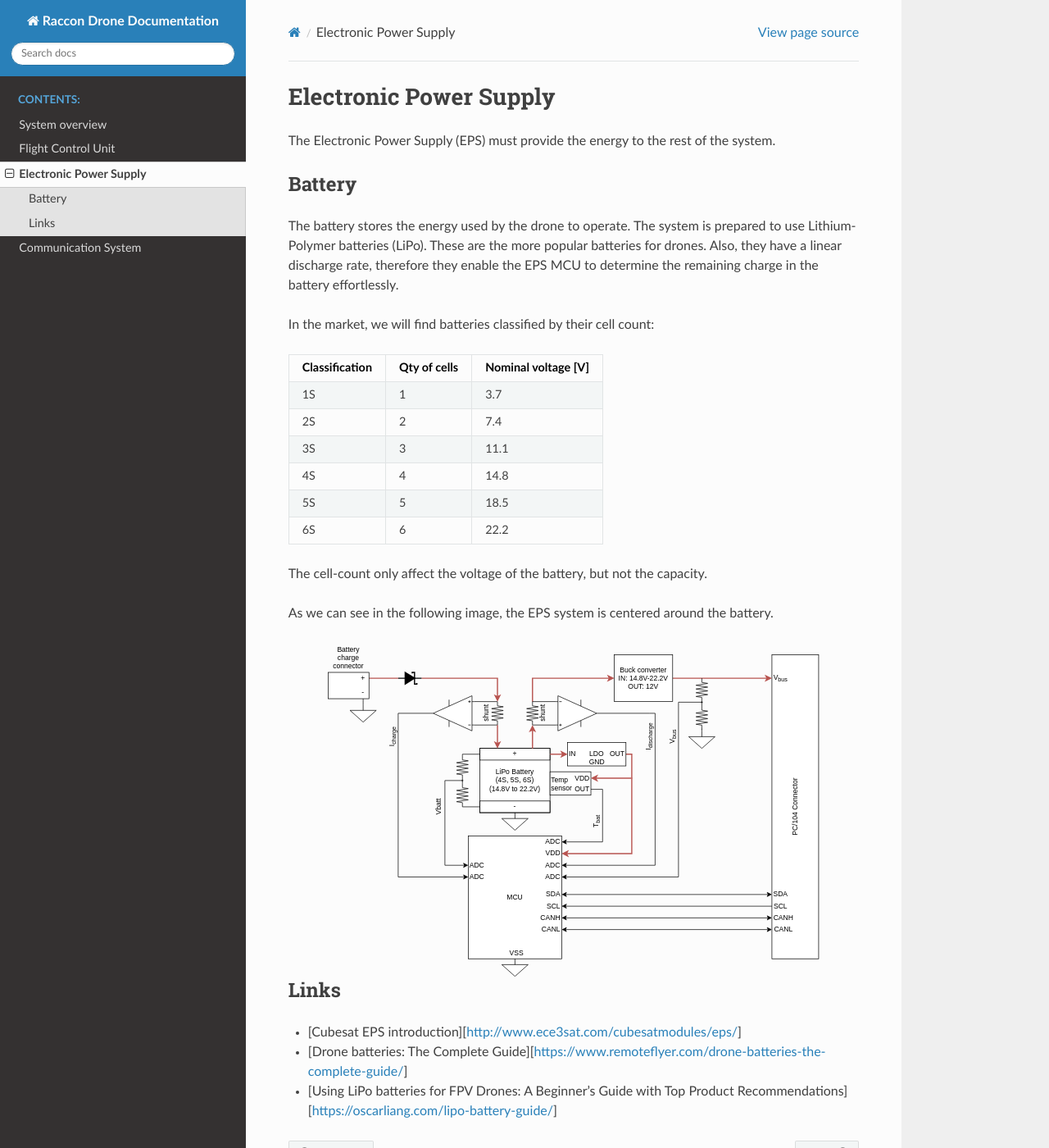
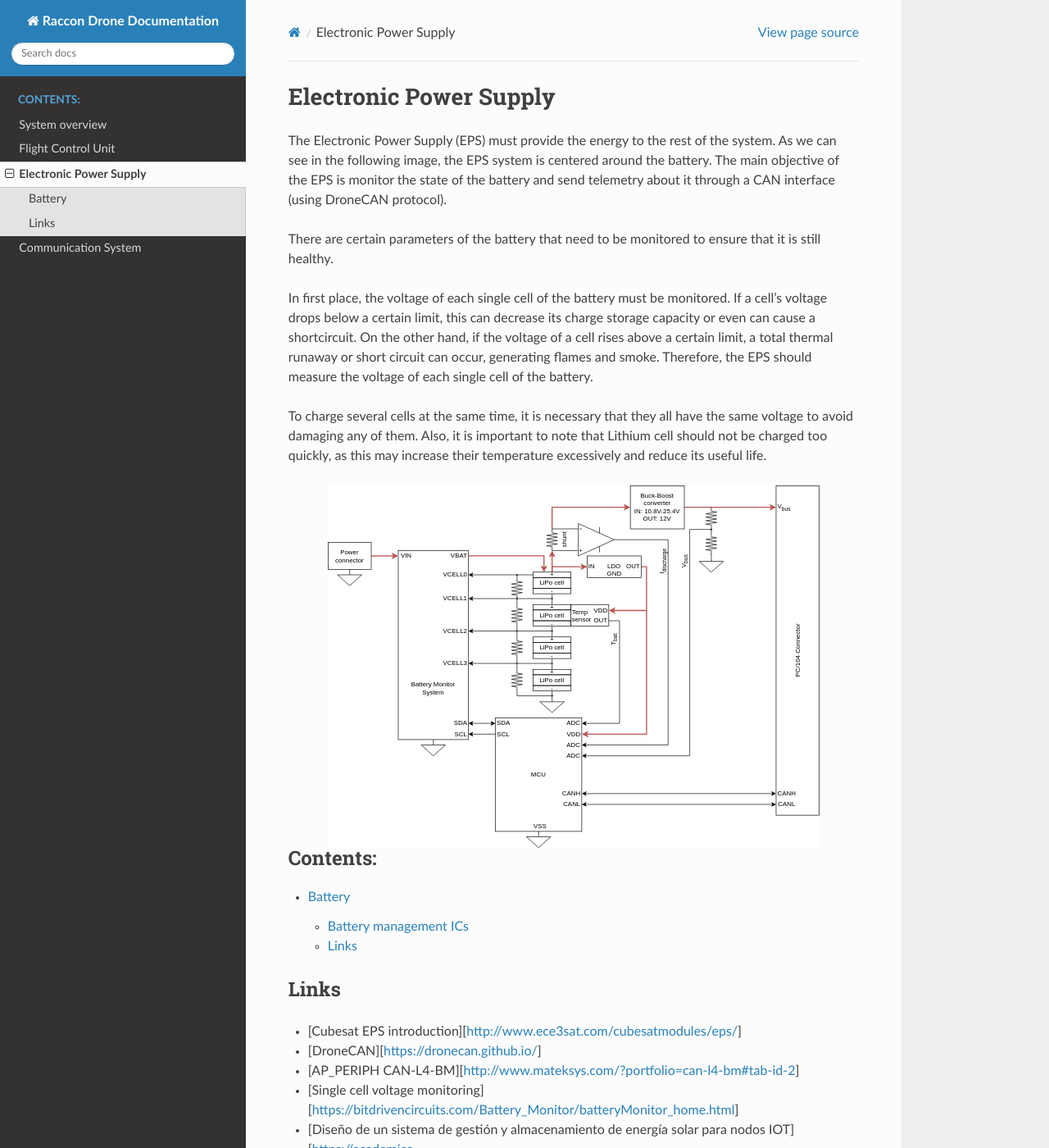
Before and after one commit to the-hacky-raccoon/drone_systems, a Sphinx documentation site: the page built from sphinx/chapters/eps/intro.rst, in a window 1280 px wide and 1400 px high. Shown: the whole window at 82% size. Built offline with Sphinx 7.4.7 and the Read the Docs theme 2.0.0, drawn with Linux system fonts in a browser that asks for light colours; some of the changed text lies outside the part shown.

Commit message:
feat: work a little in EPS research

```diff
--- a/sphinx/chapters/cs/intro.rst
+++ b/sphinx/chapters/cs/intro.rst
@@ -1,5 +1,6 @@
+**********************
 Communication System
-====================================================
+**********************
 
 The communication system has to communicate:
 
@@ -8,4 +9,4 @@ The communication system has to communicate:
 * The telemetry gathered from the rest of the system to the user.
 
 Links
-------
+########
--- a/sphinx/chapters/eps/intro.rst
+++ b/sphinx/chapters/eps/intro.rst
@@ -1,48 +1,40 @@
+*************************
 Electronic Power Supply
-====================================================
+*************************
 
 The Electronic Power Supply (EPS) must provide the energy to the rest of the system.
+As we can see in the following image, the EPS system is centered around the battery.
+The main objective of the EPS is monitor the state of the battery and send telemetry about it through a CAN interface (using DroneCAN protocol).
 
-Battery
---------
+There are certain parameters of the battery that need to be monitored to ensure that it is still healthy.
 
-The battery stores the energy used by the drone to operate.
-The system is prepared to use Lithium-Polymer batteries (LiPo).
-These are the more popular batteries for drones.
-Also, they have a linear discharge rate, therefore they enable the EPS MCU to determine the remaining charge in the battery effortlessly.
+In first place, the voltage of each single cell of the battery must be monitored.
+If a cell's voltage drops below a certain limit, this can decrease its charge storage capacity or even can cause a shortcircuit.
+On the other hand, if the voltage of a cell rises above a certain limit, a total thermal runaway or short circuit can occur, generating flames and smoke.
+Therefore, the EPS should measure the voltage of each single cell of the battery.
 
-In the market, we will find batteries classified by their cell count:
-
-+----------------+--------------+---------------------+
-| Classification | Qty of cells | Nominal voltage [V] |
-+================+==============+=====================+
-| 1S             | 1            | 3.7                 |
-+----------------+--------------+---------------------+
-| 2S             | 2            | 7.4                 |
-+----------------+--------------+---------------------+
-| 3S             | 3            | 11.1                |
-+----------------+--------------+---------------------+
-| 4S             | 4            | 14.8                |
-+----------------+--------------+---------------------+
-| 5S             | 5            | 18.5                |
-+----------------+--------------+---------------------+
-| 6S             | 6            | 22.2                |
-+----------------+--------------+---------------------+
-
-
-The cell-count only affect the voltage of the battery, but not the capacity.
-
-As we can see in the following image, the EPS system is centered around the battery.
+To charge several cells at the same time, it is necessary that they all have the same voltage to avoid damaging any of them.
+Also, it is important to note that Lithium cell should not be charged too quickly, as this may increase their temperature excessively and reduce its useful life.
 
 .. image:: ../../img/eps_overview.svg
    :align: center
    :width: 600
 
+.. toctree::
+    :maxdepth: 2
+    :caption: Contents:
+
+    titles/battery
+
 Links
-------
+#######
 
 * [Cubesat EPS introduction][http://www.ece3sat.com/cubesatmodules/eps/]
 
-* [Drone batteries: The Complete Guide][https://www.remoteflyer.com/drone-batteries-the-complete-guide/]
+* [DroneCAN][https://dronecan.github.io/]
 
-* [Using LiPo batteries for FPV Drones: A Beginner's Guide with Top Product Recommendations][https://oscarliang.com/lipo-battery-guide/]
+* [AP_PERIPH CAN-L4-BM][http://www.mateksys.com/?portfolio=can-l4-bm#tab-id-2]
+
+* [Single cell voltage monitoring][https://bitdrivencircuits.com/Battery_Monitor/batteryMonitor_home.html]
+
+* [Diseño de un sistema de gestión y almacenamiento de energía solar para nodos IOT][https://academica-e.unavarra.es/bitstream/handle/2454/45693/Diseno%20de%20un%20sistema%20de%20gestion%20y%20almacenamiento%20de%20energia%20para%20nodos%20IoT%20-%20Raul%20Arribas.pdf?sequence=1&isAllowed=y]
--- a/sphinx/chapters/fcu/intro.rst
+++ b/sphinx/chapters/fcu/intro.rst
@@ -1,9 +1,10 @@
+**********************
 Flight Control Unit
-====================================================
+**********************
 
 The flight control unit must:
 * control the motors
 * etc
 
 Links
-------
+#######
--- a/sphinx/chapters/system_overview.rst
+++ b/sphinx/chapters/system_overview.rst
@@ -1,5 +1,6 @@
+###################
 System overview
-====================================================
+###################
 
 Raccoon Drone is a quadrotor X. The system is divided in 3 big blocks:
 
@@ -19,5 +20,6 @@ Raccoon Drone is a quadrotor X. The system is divided in 3 big blocks:
    :align: center
    :width: 600
 
+*******
 Links
-------
+*******
--- a/sphinx/index.rst
+++ b/sphinx/index.rst
@@ -1,5 +1,6 @@
+########################################
 Welcome to Raccon drone documentation!
-====================================================
+########################################
 
 This pages contains the design documentation about Raccon drone.
 Raccon drone is a drone platform based in PC/104 specification (the one used in Cubesats).
@@ -13,8 +14,9 @@ Raccon drone is a drone platform based in PC/104 specification (the one used in
     chapters/eps/intro
     chapters/cs/intro
 
+*******************
 Indices and tables
-==================
+*******************
 
 * :ref:`genindex`
 * :ref:`search`
```
Also changed, not shown: sphinx/chapters/eps/titles/battery.rst (added, +107 -0 lines), sphinx/img/eps_overview.svg, 6 other files.
